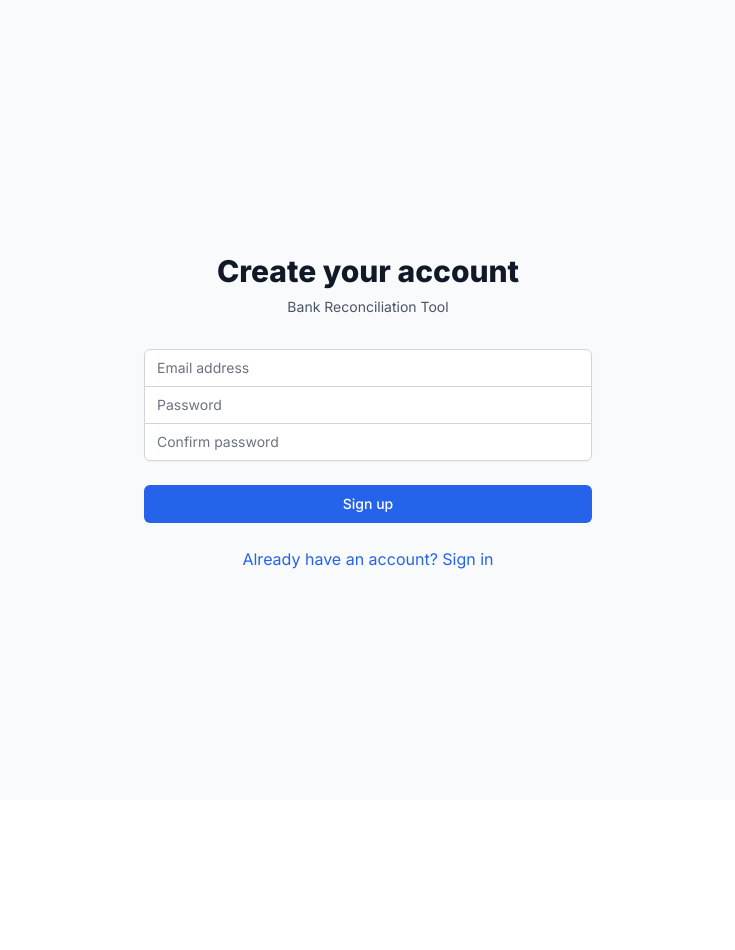
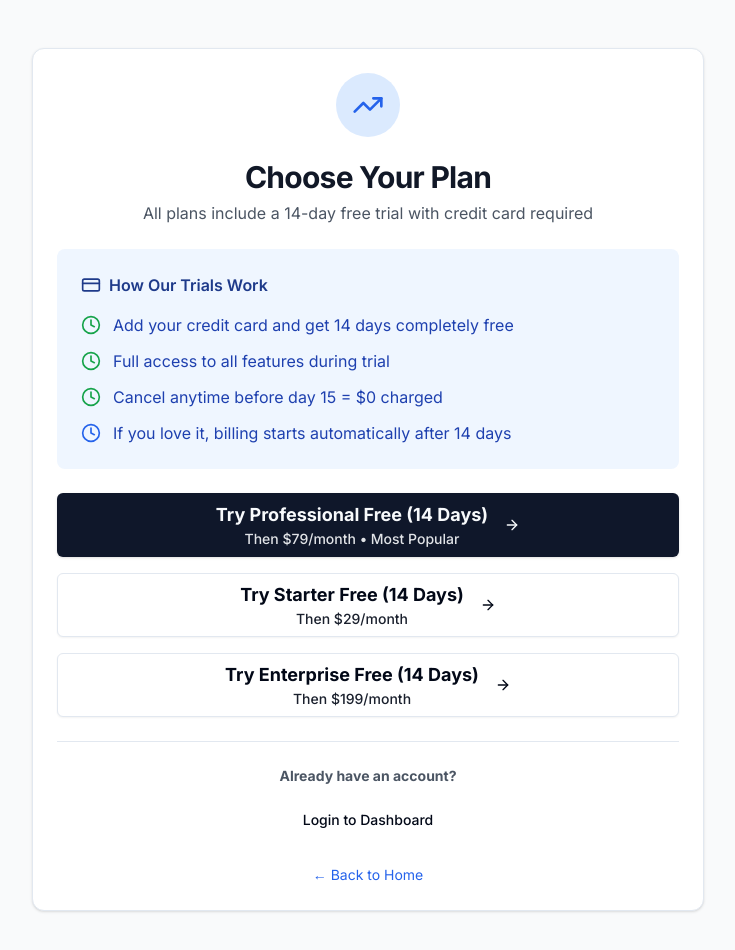
Before and after one commit to algominds35/bank-reconciliation-tool, a Next.js app: page /auth/signup in a window 1280 px wide. Shown: the top 950 px of the page, without its empty margins (272-1007 px from the left). Before the commit the page ends 800 px from the top, so only its background shows below. Built offline with nearby package versions, Linux system fonts and the light colour scheme.

Commit message:
CREDIT CARD REQUIRED TRIALS: Removed free signup, added trial buttons for all plans, updated signup page to plan selection

```diff
--- a/src/app/auth/signup/page.tsx
+++ b/src/app/auth/signup/page.tsx
@@ -1,127 +1,103 @@
 'use client'
 
-import React, { useState } from 'react'
-import { useRouter } from 'next/navigation'
+import React from 'react'
 import Link from 'next/link'
-import { supabase } from '@/lib/supabase'
+import { Card, CardContent, CardHeader, CardTitle } from '@/components/ui/card'
+import { Button } from '@/components/ui/button'
+import { ArrowRight, CreditCard, Clock, TrendingUp } from 'lucide-react'
 
-export default function SignUp() {
-  const [email, setEmail] = useState('')
-  const [password, setPassword] = useState('')
-  const [confirmPassword, setConfirmPassword] = useState('')
-  const [loading, setLoading] = useState(false)
-  const [error, setError] = useState('')
-  const [message, setMessage] = useState('')
-  const router = useRouter()
-
-  const handleSignUp = async (e: React.FormEvent) => {
-    e.preventDefault()
-    setLoading(true)
-    setError('')
-    setMessage('')
-
-    if (password !== confirmPassword) {
-      setError('Passwords do not match')
-      setLoading(false)
-      return
-    }
-
-    try {
-      const { error } = await supabase.auth.signUp({
-        email,
-        password,
-      })
-
-      if (error) {
-        setError(error.message)
-      } else {
-        setMessage('Check your email for the confirmation link!')
-        setTimeout(() => {
-          router.push('/auth/login')
-        }, 2000)
-      }
-    } catch (err) {
-      setError('An unexpected error occurred')
-    } finally {
-      setLoading(false)
-    }
-  }
-
+export default function SignupRedirect() {
   return (
-    <div className="min-h-screen flex items-center justify-center py-12 px-4 sm:px-6 lg:px-8">
-      <div className="max-w-md w-full space-y-8">
-        <div>
-          <h2 className="mt-6 text-center text-3xl font-extrabold text-gray-900">
-            Create your account
-          </h2>
-          <p className="mt-2 text-center text-sm text-gray-600">
-            Bank Reconciliation Tool
+    <div className="min-h-screen bg-gray-50 py-12 px-4 sm:px-6 lg:px-8">
+      <div className="max-w-2xl mx-auto">
+        <Card>
+          <CardHeader className="text-center pb-6">
+            <div className="w-16 h-16 bg-blue-100 rounded-full flex items-center justify-center mx-auto mb-4">
+              <TrendingUp className="h-8 w-8 text-blue-600" />
+            </div>
+            <CardTitle className="text-3xl font-bold text-gray-900">
+              Choose Your Plan
+            </CardTitle>
+            <p className="text-gray-600 mt-2">
+              All plans include a 14-day free trial with credit card required
             </p>
+          </CardHeader>
+          <CardContent className="space-y-6">
+            <div className="bg-blue-50 p-6 rounded-lg">
+              <h3 className="font-semibold text-blue-900 mb-4 flex items-center">
+                <CreditCard className="h-5 w-5 mr-2" />
+                How Our Trials Work
+              </h3>
+              <div className="text-left space-y-3 text-blue-800">
+                <div className="flex items-start">
+                  <Clock className="h-5 w-5 text-green-600 mr-3 mt-0.5" />
+                  <span>Add your credit card and get 14 days completely free</span>
                 </div>
-        <form className="mt-8 space-y-6" onSubmit={handleSignUp}>
-          <div className="rounded-md shadow-sm -space-y-px">
-            <div>
-              <input
-                id="email"
-                name="email"
-                type="email"
-                required
-                className="appearance-none rounded-none relative block w-full px-3 py-2 border border-gray-300 placeholder-gray-500 text-gray-900 rounded-t-md focus:outline-none focus:ring-blue-500 focus:border-blue-500 focus:z-10 sm:text-sm"
-                placeholder="Email address"
-                value={email}
-                onChange={(e) => setEmail(e.target.value)}
-              />
+                <div className="flex items-start">
+                  <Clock className="h-5 w-5 text-green-600 mr-3 mt-0.5" />
+                  <span>Full access to all features during trial</span>
                 </div>
-            <div>
-              <input
-                id="password"
-                name="password"
-                type="password"
-                required
-                className="appearance-none rounded-none relative block w-full px-3 py-2 border border-gray-300 placeholder-gray-500 text-gray-900 focus:outline-none focus:ring-blue-500 focus:border-blue-500 focus:z-10 sm:text-sm"
-                placeholder="Password"
-                value={password}
-                onChange={(e) => setPassword(e.target.value)}
-              />
+                <div className="flex items-start">
+                  <Clock className="h-5 w-5 text-green-600 mr-3 mt-0.5" />
+                  <span>Cancel anytime before day 15 = $0 charged</span>
                 </div>
-            <div>
-              <input
-                id="confirm-password"
-                name="confirm-password"
-                type="password"
-                required
-                className="appearance-none rounded-none relative block w-full px-3 py-2 border border-gray-300 placeholder-gray-500 text-gray-900 rounded-b-md focus:outline-none focus:ring-blue-500 focus:border-blue-500 focus:z-10 sm:text-sm"
-                placeholder="Confirm password"
-                value={confirmPassword}
-                onChange={(e) => setConfirmPassword(e.target.value)}
-              />
+                <div className="flex items-start">
+                  <Clock className="h-5 w-5 text-blue-600 mr-3 mt-0.5" />
+                  <span>If you love it, billing starts automatically after 14 days</span>
+                </div>
               </div>
             </div>
 
-          {error && (
-            <div className="text-red-600 text-sm text-center">{error}</div>
-          )}
+            <div className="grid gap-4">
+              <a href="https://buy.stripe.com/test_TRIAL_PROFESSIONAL_LINK_HERE" target="_blank" rel="noopener noreferrer">
+                <Button className="w-full h-16 text-lg">
+                  <div className="flex flex-col items-center">
+                    <span className="font-bold">Try Professional Free (14 Days)</span>
+                    <span className="text-sm opacity-90">Then $79/month • Most Popular</span>
+                  </div>
+                  <ArrowRight className="ml-2 h-5 w-5" />
+                </Button>
+              </a>
 
-          {message && (
-            <div className="text-green-600 text-sm text-center">{message}</div>
-          )}
+              <a href="https://buy.stripe.com/test_TRIAL_STARTER_LINK_HERE" target="_blank" rel="noopener noreferrer">
+                <Button className="w-full h-16 text-lg" variant="outline">
+                  <div className="flex flex-col items-center">
+                    <span className="font-bold">Try Starter Free (14 Days)</span>
+                    <span className="text-sm opacity-90">Then $29/month</span>
+                  </div>
+                  <ArrowRight className="ml-2 h-5 w-5" />
+                </Button>
+              </a>
 
-          <div>
-            <button
-              type="submit"
-              disabled={loading}
-              className="group relative w-full flex justify-center py-2 px-4 border border-transparent text-sm font-medium rounded-md text-white bg-blue-600 hover:bg-blue-700 focus:outline-none focus:ring-2 focus:ring-offset-2 focus:ring-blue-500 disabled:opacity-50"
-            >
-              {loading ? 'Creating account...' : 'Sign up'}
-            </button>
+              <a href="https://buy.stripe.com/test_TRIAL_ENTERPRISE_LINK_HERE" target="_blank" rel="noopener noreferrer">
+                <Button className="w-full h-16 text-lg" variant="outline">
+                  <div className="flex flex-col items-center">
+                    <span className="font-bold">Try Enterprise Free (14 Days)</span>
+                    <span className="text-sm opacity-90">Then $199/month</span>
+                  </div>
+                  <ArrowRight className="ml-2 h-5 w-5" />
+                </Button>
+              </a>
+            </div>
+
+            <div className="border-t pt-6 text-center">
+              <p className="text-sm text-gray-600 mb-4">
+                <strong>Already have an account?</strong>
+              </p>
+              <Link href="/auth/login">
+                <Button variant="ghost" className="w-full">
+                  Login to Dashboard
+                </Button>
+              </Link>
             </div>
 
             <div className="text-center">
-            <Link href="/auth/login" className="text-blue-600 hover:text-blue-500">
-              Already have an account? Sign in
+              <Link href="/" className="text-blue-600 hover:underline text-sm">
+                ← Back to Home
               </Link>
             </div>
-        </form>
+          </CardContent>
+        </Card>
       </div>
     </div>
   )
--- a/src/app/page.tsx
+++ b/src/app/page.tsx
@@ -60,9 +60,9 @@ export default function LandingPage() {
               <a href="#pricing" className="text-gray-600 hover:text-gray-900">Pricing</a>
               <a href="#testimonials" className="text-gray-600 hover:text-gray-900">Reviews</a>
               <Link href="/auth/login" className="text-gray-600 hover:text-gray-900">Login</Link>
-              <Link href="/auth/signup">
-                <Button variant="outline">Try Free (14 Days)</Button>
-              </Link>
+              <a href="https://buy.stripe.com/test_TRIAL_PROFESSIONAL_LINK_HERE" target="_blank" rel="noopener noreferrer">
+                <Button variant="outline">Try Professional Free (14 Days)</Button>
+              </a>
             </div>
           </div>
         </div>
@@ -93,16 +93,16 @@ export default function LandingPage() {
                   <ArrowRight className="ml-2 h-5 w-5" />
                 </Button>
               </a>
-              <Link href="/auth/signup">
+              <a href="https://buy.stripe.com/test_TRIAL_PROFESSIONAL_LINK_HERE" target="_blank" rel="noopener noreferrer">
                 <Button variant="outline" size="lg" className="text-lg px-8 py-6">
                   <Clock className="mr-2 h-5 w-5" />
-                  Try Free (14 Days)
+                  Try Professional Free (14 Days)
                 </Button>
-              </Link>
+              </a>
             </div>
 
             <p className="text-sm text-gray-500">
-              💳 Instant access after payment • 🔒 Secure checkout • ✅ Cancel anytime
+              💳 Credit card required for trial • 🔒 Cancel anytime • ✅ Auto-billing after 14 days
             </p>
           </div>
         </div>
@@ -413,11 +413,19 @@ export default function LandingPage() {
                     <span>Email support</span>
                   </li>
                 </ul>
+                <div className="space-y-3">
                   <a href="https://buy.stripe.com/test_6oU3cx6DQ1EP0Ix5XY0Fi07" target="_blank" rel="noopener noreferrer">
                     <Button className="w-full" variant="outline">
                       Get Starter - $29/mo
                     </Button>
                   </a>
+                  <a href="https://buy.stripe.com/test_TRIAL_STARTER_LINK_HERE" target="_blank" rel="noopener noreferrer">
+                    <Button className="w-full" variant="ghost">
+                      <Clock className="mr-2 h-4 w-4" />
+                      Try Starter Free (14 Days)
+                    </Button>
+                  </a>
+                </div>
               </CardContent>
             </Card>
 
@@ -457,11 +465,19 @@ export default function LandingPage() {
                     <span>API access</span>
                   </li>
                 </ul>
+                <div className="space-y-3">
                   <a href="https://buy.stripe.com/test_28EbJ32nA0ALezn1HI0Fi08" target="_blank" rel="noopener noreferrer">
                     <Button className="w-full">
                       Get Professional - $79/mo
                     </Button>
                   </a>
+                  <a href="https://buy.stripe.com/test_TRIAL_PROFESSIONAL_LINK_HERE" target="_blank" rel="noopener noreferrer">
+                    <Button className="w-full" variant="outline">
+                      <Clock className="mr-2 h-4 w-4" />
+                      Try Professional Free (14 Days)
+                    </Button>
+                  </a>
+                </div>
               </CardContent>
             </Card>
 
@@ -494,21 +510,29 @@ export default function LandingPage() {
                     <span>Dedicated support</span>
                   </li>
                 </ul>
+                <div className="space-y-3">
                   <a href="https://buy.stripe.com/test_aFa9AV4vIdnxgHv2LM0Fi09" target="_blank" rel="noopener noreferrer">
                     <Button className="w-full" variant="outline">
                       Get Enterprise - $199/mo
                     </Button>
                   </a>
+                  <a href="https://buy.stripe.com/test_TRIAL_ENTERPRISE_LINK_HERE" target="_blank" rel="noopener noreferrer">
+                    <Button className="w-full" variant="ghost">
+                      <Clock className="mr-2 h-4 w-4" />
+                      Try Enterprise Free (14 Days)
+                    </Button>
+                  </a>
+                </div>
               </CardContent>
             </Card>
           </div>
 
           <div className="text-center mt-12">
             <p className="text-gray-600 mb-4">
-              💳 Instant access after payment • 🛡️ Bank-grade security • 🔒 99.9% uptime guarantee
+              💳 Credit card required for trials • 🛡️ Bank-grade security • 🔒 99.9% uptime guarantee
             </p>
             <p className="text-sm text-gray-500">
-              Want to try first? <Link href="/auth/signup" className="text-blue-600 hover:underline">Start 14-day free trial</Link> • Cancel anytime
+              🆓 14-day free trials • ⚡ Instant access • 🚫 Cancel anytime before billing
             </p>
           </div>
         </div>
```
Lines whose indentation alone changed are shown as unchanged.
